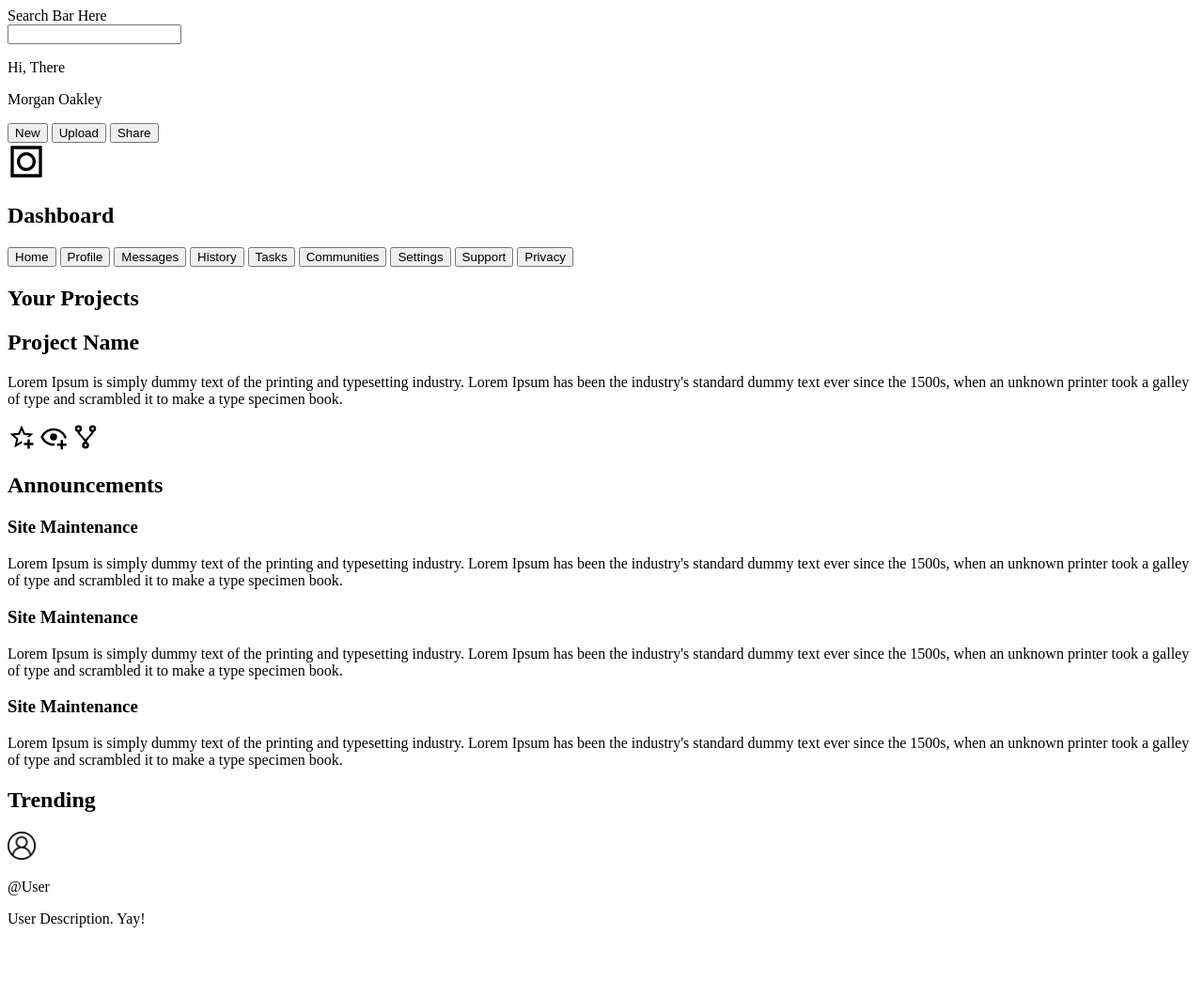
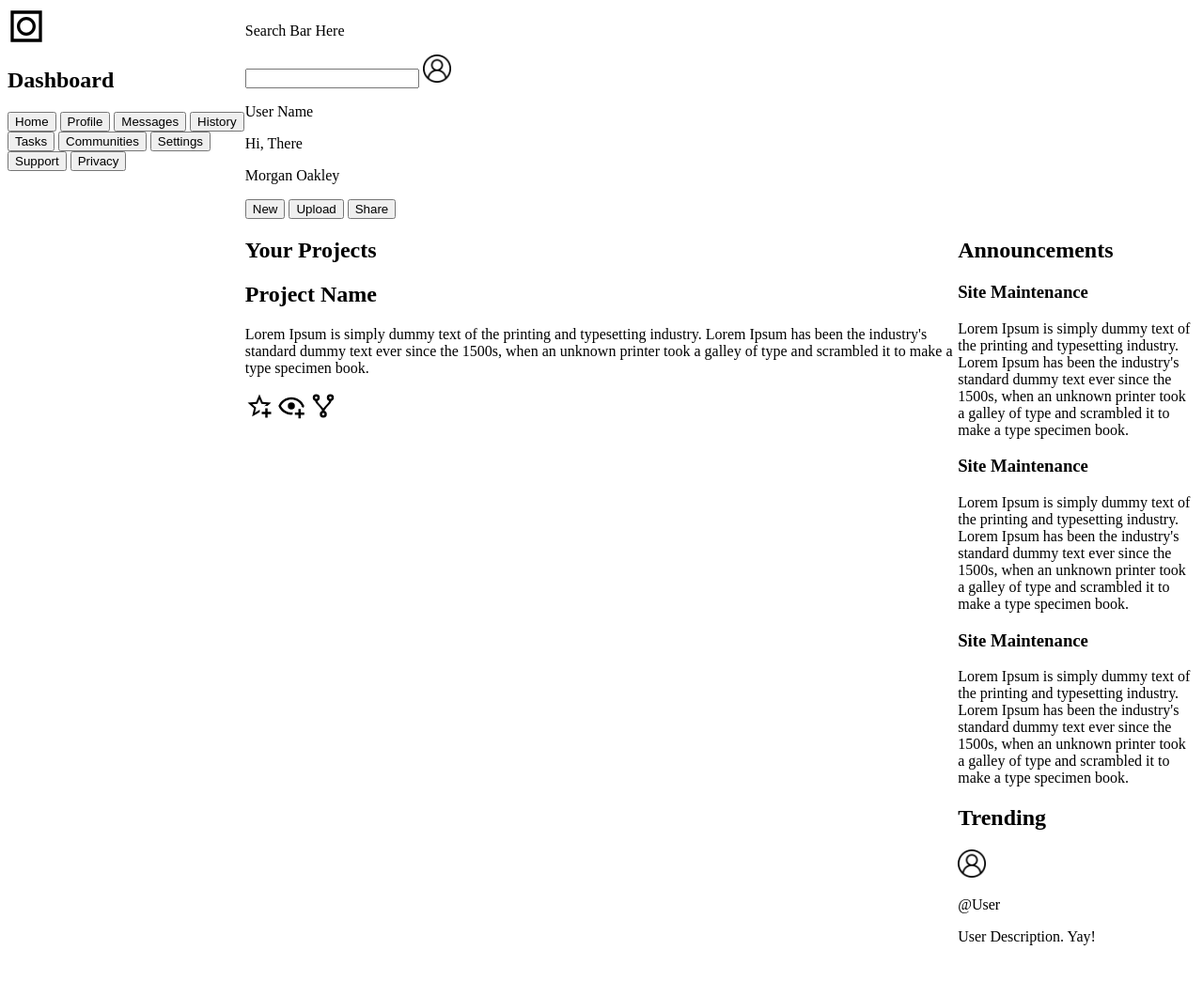
Before and after one commit to LyricChan/AdminDashboard, a plain HTML site: page index.html in a window 1280 px wide. Shown: the whole page at 94% size. Before the commit the page ends 1003 px from the top, so only its background shows below. Drawn offline with Linux system fonts and the light colour scheme.

Commit message:
Change navgation buttons for images

```diff
--- a/index.html
+++ b/index.html
@@ -8,9 +8,16 @@
   </head>
   <body>
     <header>
-      <div>Search Bar Here</div>
-      <label for="search"></label>
-      <input type="text" name="search" id="search" />
+      <div>
+        <p>Search Bar Here</p>
+        <label for="search"></label>
+        <input type="text" name="search" id="search" />
+        <a href="">
+          <img src="images/user.png" alt="user" width="30px" height="30px"
+        /></a>
+        <p>User Name</p>
+      </div>
+
       <div>
         <p>Hi, There</p>
         <p>Morgan Oakley</p>
@@ -24,11 +31,12 @@
     <nav>
       <img
         src="images/square-circle-outline.svg"
-        alt="Logo"
+        alt="Dashboard-logo"
         height="40px"
         width="40px"
       />
       <h1>Dashboard</h1>
+
       <button>Home</button>
       <button>Profile</button>
       <button>Messages</button>
@@ -115,7 +123,10 @@
         <h2>Trending</h2>
 
         <div class="trending-item">
-          <img src="images/user.png" alt="user" width="30px" height="30px" />
+          <a href="">
+            <img src="images/user.png" alt="user" width="30px" height="30px"
+          /></a>
+
           <p>@User</p>
           <p>User Description. Yay!</p>
         </div>
--- a/styles.css
+++ b/styles.css
@@ -1,3 +1,27 @@
+body {
+  display: grid;
+  grid-template: 1fr 4fr / 1fr 3fr 1fr;
+}
+
 a {
   text-decoration: none;
 }
+
+header {
+  grid-row: 1/2;
+  grid-column: 2/4;
+}
+
+nav {
+  grid-row: 1/3;
+}
+
+section {
+  grid-column: 2/3;
+  grid-row: 2/3;
+}
+
+aside {
+  grid-column: 3/4;
+  grid-row: 2/3;
+}
```
Also changed, not shown: images/communities.svg (added), images/home.svg (added), images/message.svg (added), images/privacy.svg (added), images/profile.svg (added), images/settings.svg (added), images/support.svg (added), images/tasks.svg (added).
